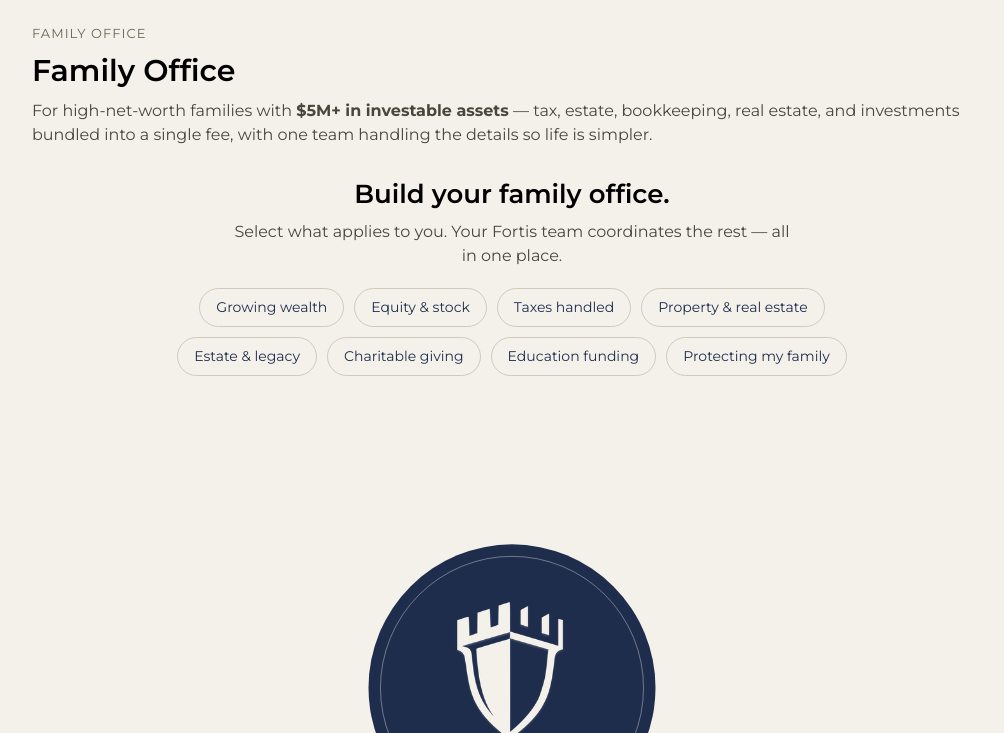
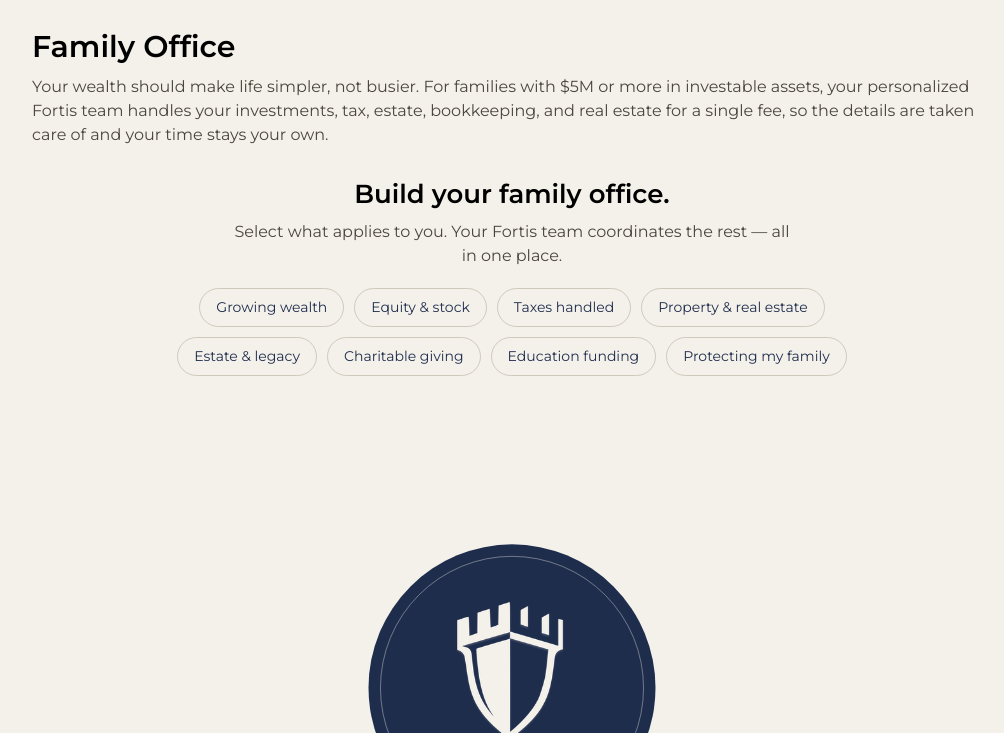
Before and after one commit to cassandrafortiscapital-dotcom/FWM-Framework, a plain HTML site: page family-office.html in a window 1280 px wide. Shown: the part 67-800 px from the top of the page, without its empty margins (128-1132 px from the left). Drawn offline with Linux system fonts and the light colour scheme.

Commit message:
Add files via upload

```diff
--- a/family-office.html
+++ b/family-office.html
@@ -39,9 +39,9 @@
 </header>
 
 <main>
-  <p class="crumb">Family Office</p>
+
   <h1>Family Office</h1>
-  <p class="intro">For high-net-worth families with <b>$5M+ in investable assets</b> &mdash; tax, estate, bookkeeping, real estate, and investments bundled into a single fee, with one team handling the details so life is simpler.</p>
+  <p class="intro">Your wealth should make life simpler, not busier. For families with $5M or more in investable assets, your personalized Fortis team handles your investments, tax, estate, bookkeeping, and real estate for a single fee, so the details are taken care of and your time stays your own.</p>
   <section class="fb-dial" aria-labelledby="fb-title">
 <style>
 .fb-dial{font-family:'Montserrat','Helvetica Neue',Arial,sans-serif;color:#1F2D4D;text-align:center}
```
